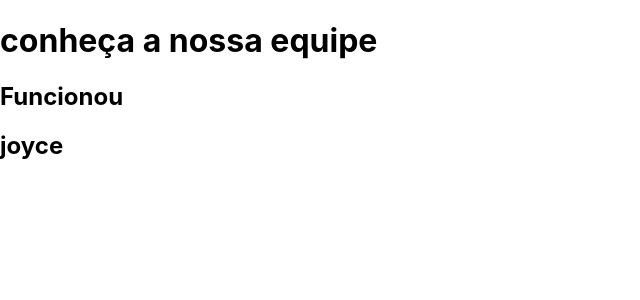
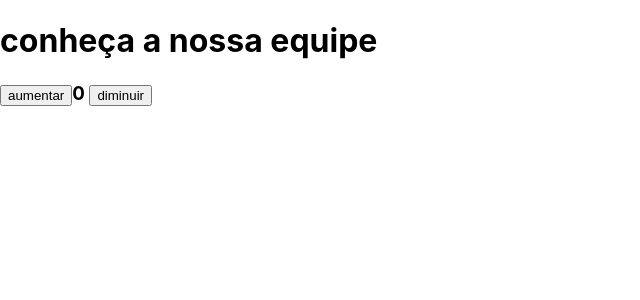
Before and after one commit to JoyceKell/ReactJs-do-zero-ao-avancado-na-pratica, a React (Create React App) app in the folder meusite/: page / in a window 1280 px wide. Shown: the top 300 px of the page, without its empty margins (0-640 px from the left). Built offline with nearby package versions, Linux system fonts and the light colour scheme.

Commit message:
trabalhando com states

```diff
--- a/meusite/src/App.js
+++ b/meusite/src/App.js
@@ -1,23 +1,36 @@
 import React, {Component} from 'react';
 
-class Equipe extends Component{
+class App extends Component{
+
+  constructor(props){
+    super(props);
+    this.state = {
+      nome:"matheus",
+      contador:0
+    }
+    this.aumentar = this.aumentar.bind(this);
+    this.diminuir = this.diminuir.bind(this);
+  }
+  aumentar(){
+    let state = this.state;
+    state.contador +=1;
+    this.setState(state);
+  }
+
+  diminuir(){
+    let state = this.state;
+    state.contador -=1;
+    this.setState(state);
+  }
+
   render(){
     return(
       <div>
-        <h2>Funcionou</h2>
-        <h2>{this.props.nome}</h2>
+        <h1>conheça a nossa equipe</h1>
+        <h3><button onClick={this.aumentar}>aumentar</button>{this.state.contador} <button onClick={this.diminuir}>diminuir</button></h3>
       </div>
-    );
+    )
   }
 }
 
-function App(){
-  return(
-    <div>
-      <h1>conheça a nossa equipe</h1>
-      <Equipe nome="joyce"/>
-    </div>
-  )
-}
-
 export default App;
```
